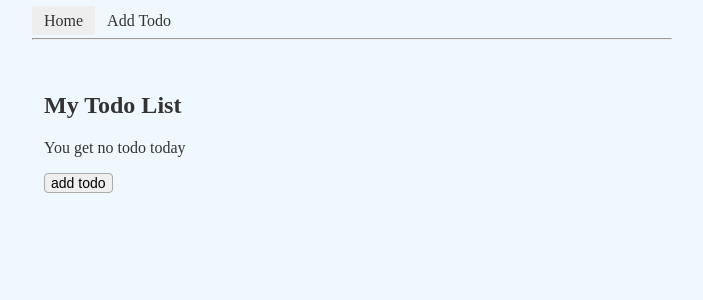
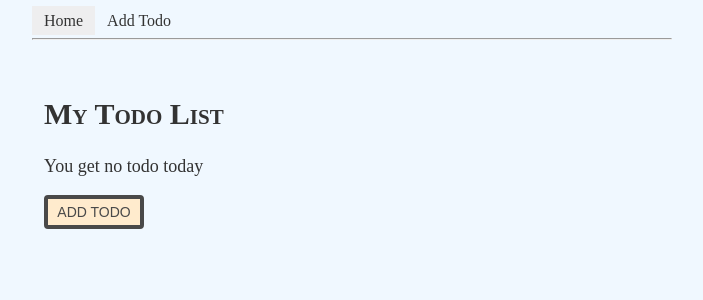
Before and after one commit to homfarnam/todolist-context, a React (Create React App) app: page / in a window 1280 px wide. Shown: the top 300 px of the page, without its empty margins (288-991 px from the left). Built offline with nearby package versions, Linux system fonts and the light colour scheme.

Commit message:
Add new styles

```diff
--- a/src/pages/MyTodoList.jsx
+++ b/src/pages/MyTodoList.jsx
@@ -1,23 +1,29 @@
 import * as React from "react"
 import { Link } from "react-router-dom"
+import styled from "styled-components"
 import { TodoList, useToDoList } from "../context"
+import { SubmitButton, Title } from "./AddTodo"
+
+const NothingTodo = styled.p`
+  font-size: 18px;
+`
 
 const MyTodoList = () => {
   const [todoList] = useToDoList()
   if (todoList.length) {
     return (
       <section>
-        <h2 className="title">My To Do List</h2>
+        <Title>My To Do List</Title>
         <TodoList todos={todoList} />
       </section>
     )
   }
   return (
     <section>
-      <h2 className="title">My Todo List</h2>
-      <p>You get no todo today</p>
+      <Title className="title">My Todo List</Title>
+      <NothingTodo>You get no todo today</NothingTodo>
       <Link to="/add">
-        <button>add todo </button>
+        <SubmitButton>Add Todo </SubmitButton>
       </Link>
     </section>
   )
```
